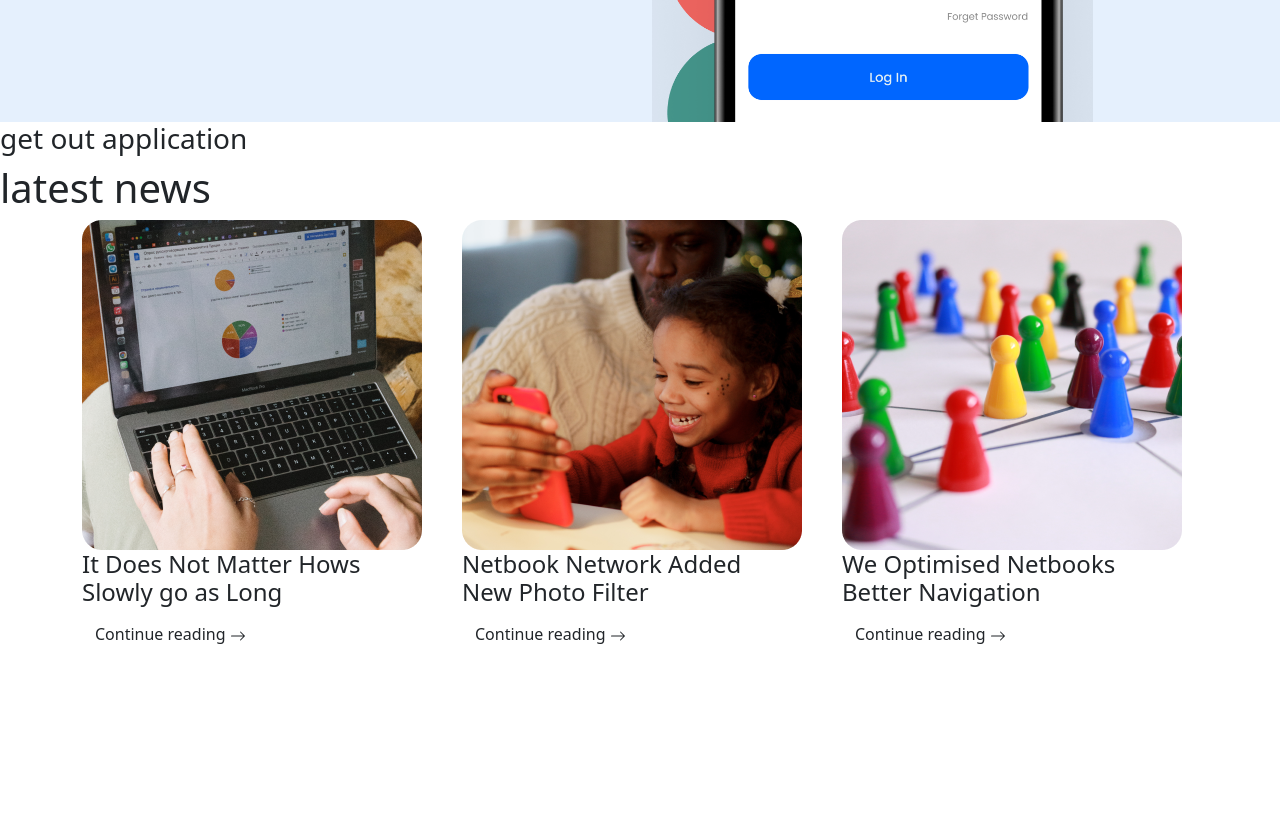
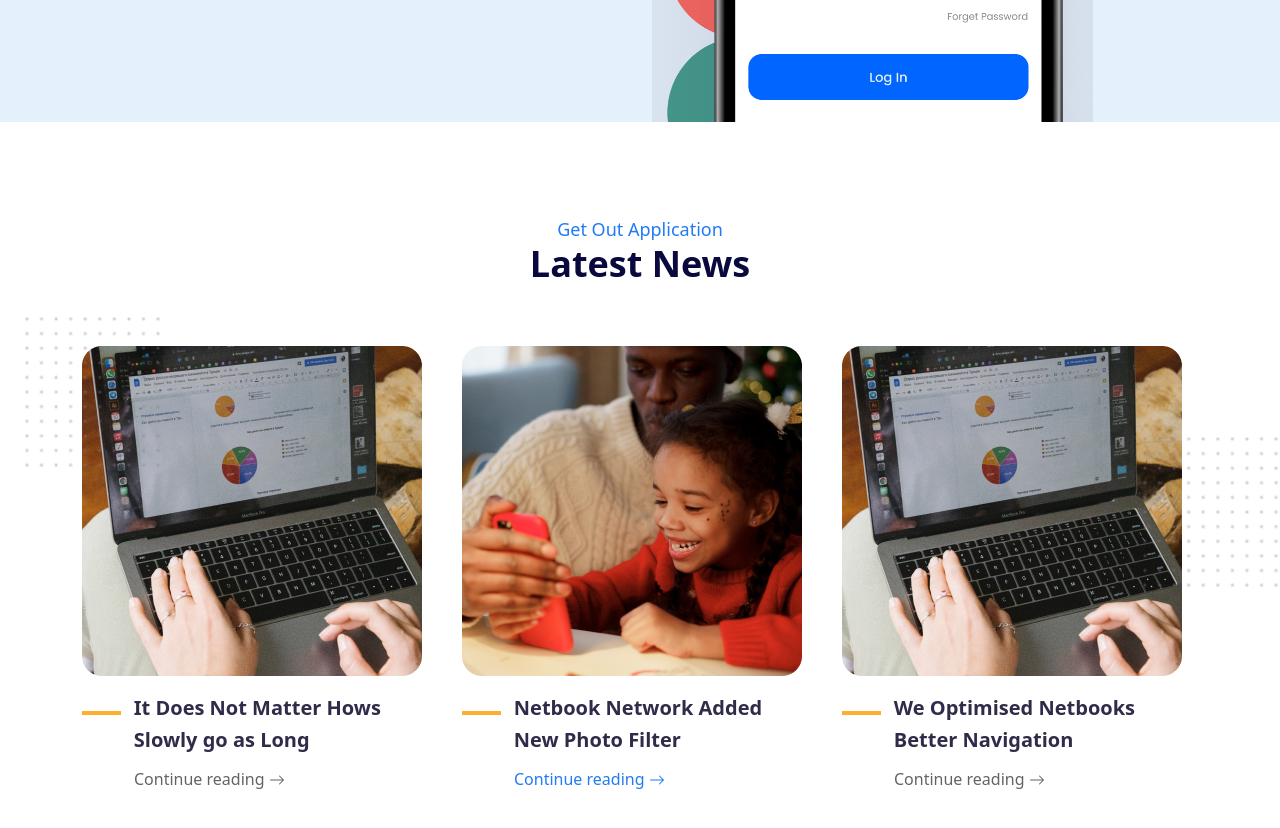
Before and after one commit to DerrickOdhiambo/Landing-page, a React (Create React App) app: page / in a window 1280 px wide. Shown: the part 4720-5548 px from the top of the page. Before the commit the page ends 5513 px from the top, so only its background shows below. Built offline with nearby package versions, Linux system fonts and the light colour scheme.

Commit message:
finish up on styling the blog section

```diff
--- a/src/components/Blog.js
+++ b/src/components/Blog.js
@@ -8,15 +8,20 @@ const Blog = () => {
 	return (
 		<React.Fragment>
 			<section className='blog'>
-				<h3>get out application</h3>
-				<h1>latest news</h1>
-				<div className='container'>
+				<div className='blog-header'>
+					<h3>get out application</h3>
+					<h1>latest news</h1>
+				</div>
+				<div className='container blog-images'>
 					<div className='row'>
 						<div className='col-md-4'>
-							<img src='images/blog1.png' alt='' />
+							<div className='blog-union-images'>
+								<img id='blog-image-1' src='images/blog1.png' alt='' />
+								<img id='blog-union-image' src='images/union1.png' alt='' />
+							</div>
 							<div className='blog-description'>
 								<div className='line'></div>
-								<div className='description-1'>
+								<div className='description description-1'>
 									<h4>
 										It Does Not Matter Hows
 										<br /> Slowly go as Long
@@ -31,7 +36,7 @@ const Blog = () => {
 							<img src='images/blog2.png' alt='' />
 							<div className='blog-description'>
 								<div className='line'></div>
-								<div className='description-2'>
+								<div className='description description-2'>
 									<h4>
 										Netbook Network Added
 										<br /> New Photo Filter
@@ -43,10 +48,13 @@ const Blog = () => {
 							</div>
 						</div>
 						<div className='col-md-4'>
-							<img src='images/blog3.png' alt='' />
+							<div className='blog-union-images'>
+								<img src='images/blog1.png' alt='' />
+								<img id='blog-union-image-2' src='images/union1.png' alt='' />
+							</div>
 							<div className='blog-description'>
 								<div className='line'></div>
-								<div className='description-1'>
+								<div className='description description-1'>
 									<h4>
 										We Optimised Netbooks
 										<br /> Better Navigation
--- a/src/styles/blog.scss
+++ b/src/styles/blog.scss
@@ -1,4 +1,91 @@
 .blog {
 	width: 100%;
-	height: 671px;
+	height: 771px;
+	display: flex;
+	flex-direction: column;
+	justify-content: center;
+	.blog-header {
+		text-align: center;
+		text-transform: capitalize;
+		margin-bottom: 3.5rem;
+		h3 {
+			font-weight: 500;
+			font-size: 18px;
+			line-height: 18px;
+			color: #217bf4;
+		}
+		h1 {
+			font-weight: 700;
+			font-size: 36px;
+			line-height: 36px;
+			color: #0a093d;
+		}
+	}
+	.blog-images {
+		img {
+			width: 340px;
+			height: 330px;
+		}
+		.blog-union-images {
+			position: relative;
+			#blog-union-image {
+				position: absolute;
+				width: 137px;
+				height: 152px;
+				left: -58px;
+				top: -30px;
+			}
+			#blog-union-image-2 {
+				position: absolute;
+				width: 137px;
+				height: 152px;
+				left: 300px;
+				top: 90px;
+			}
+		}
+		.row {
+			.col-md-4 {
+				.blog-description {
+					margin-top: 1rem;
+					display: flex;
+					flex-direction: row;
+
+					.line {
+						width: 39px;
+						height: 0px;
+						border: 2px solid #ffaf2e;
+						margin-top: 1.2rem;
+					}
+					.description {
+						h4 {
+							font-weight: 600;
+							font-size: 20px;
+							line-height: 32px;
+							color: #2f2c4a;
+							margin-left: 0.8rem;
+						}
+					}
+					.description-1,
+					.description-3 {
+						button {
+							font-weight: 400;
+							font-size: 16px;
+							line-height: 16px;
+							text-align: center;
+							color: #656464;
+						}
+					}
+					.description-2 {
+						button {
+							font-weight: 400;
+							font-size: 16px;
+							line-height: 16px;
+							text-align: center;
+							color: #217bf4;
+						}
+					}
+				}
+			}
+		}
+	}
 }
```
Also changed, not shown: public/images/union1.png (added).
